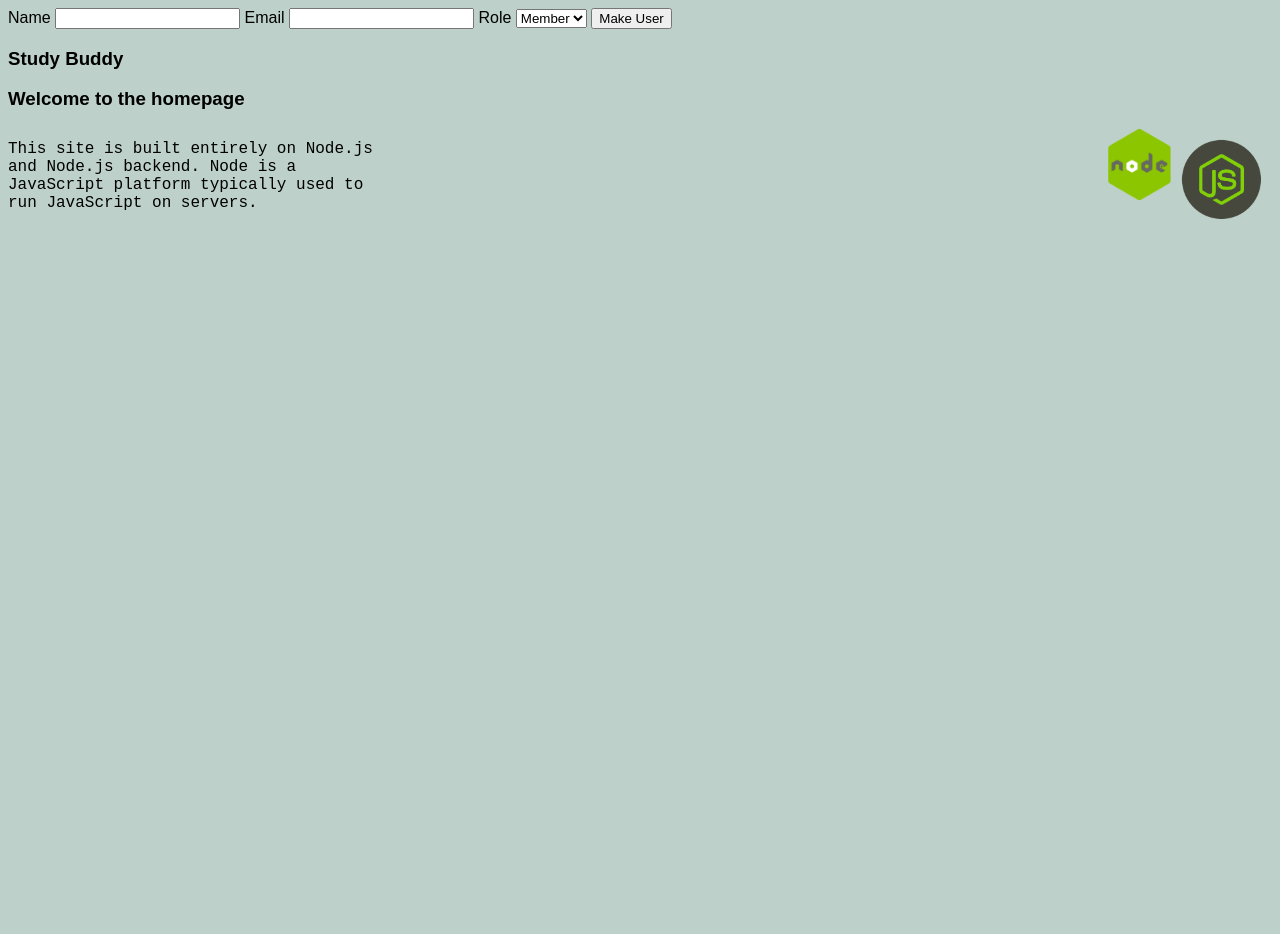
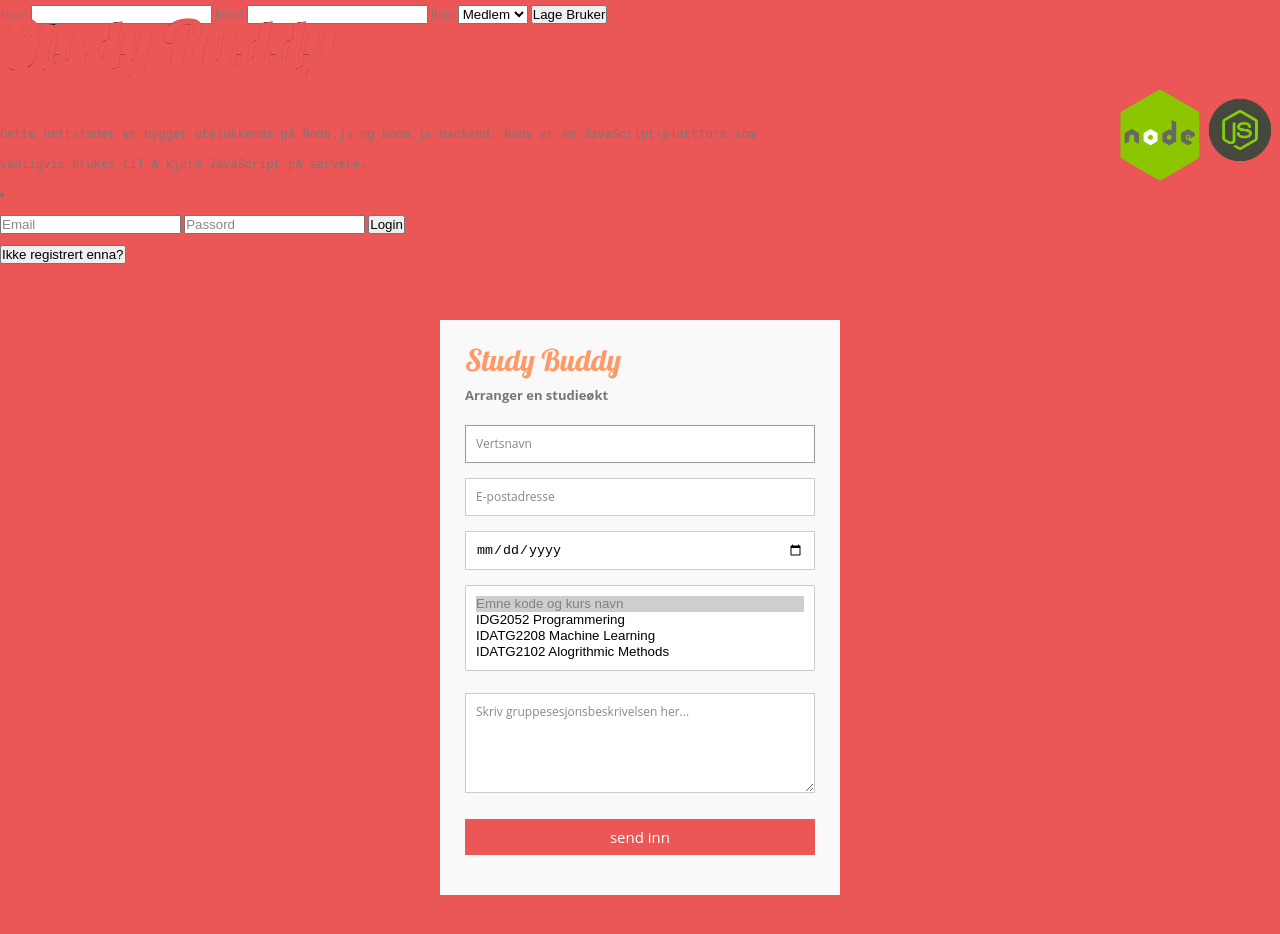
Before and after one commit to beabt05/Integrasjonsprosjekt-Gr.14, a website: page public/index.html in a window 1280 px wide. Before the commit the page ends 800 px from the top, so only its background shows below. Drawn offline with Linux system fonts and the light colour scheme.

Commit message:
Update Node server and frontend structure

```diff
--- a/public/css/style.css
+++ b/public/css/style.css
@@ -1,15 +1,23 @@
 body {
     font-family:Arial, Helvetica, sans-serif;
-    background: rgb(189, 209, 202);
+    background: rgb(191, 194, 193);
     color: black;
 }
+
+@font-face {
+    font-family: "Lobster";
+    src: url("/fonts/Lobster-Regular.ttf") format("truetype");
+}
+
 
 h1 {
     font-family: Lobster;
     font-size: 64px;
-    font-weight: 600;
-    color:gray;
-    width: 30%;
+    color:#EB5757;
+    -webkit-text-stroke: .05px black;
+
+
+
 }
 
 
@@ -21,16 +29,129 @@
 
  .para {
     margin-top: 30px;
-    width: 30%;
+    width: 60%;
     font-family: 'Courier New', Courier, monospace;
  }
 
  #node {
     float: right;
-    width: 5%;
+    width: 80px;
 }
 
 #node2 {
     float: right;
-    width: 8%;
+    width: 80px;
 }
+@import url("https://fonts.googleapis.com/css?family=Open+Sans:300,400,400italic,600|Lobster");
+
+* {
+	margin:0;
+	padding:0;
+	box-sizing:border-box;
+}
+
+body {
+	font-family:"Open Sans", Helvetica, Arial, sans-serif;
+	font-weight:300;
+	font-size: 12px;
+	line-height:30px;
+	color:#777;
+	background:#EB5757;
+}
+
+h3 {
+  font-family:"Lobster", Helvetica, Arial, sans-serif;
+	font-size: 64px;
+	line-height:30px;
+	color:#EB5757;
+}
+
+
+.container {
+	max-width:400px;
+	width:100%;
+	margin:0 auto;
+	position:relative;
+}
+
+#contact input[type="text"], #contact input[type="email"], #contact textarea, #contact button[type="submit"] { font:400 12px/16px "Open Sans", Helvetica, Arial, sans-serif; }
+
+#contact {
+	background:#F9F9F9;
+	padding:25px;
+	margin:50px 0;
+}
+
+#contact h3 {
+	color: #F96;
+	display: block;
+	font-size: 30px;
+	font-weight: 400;
+}
+
+#contact h4 {
+	margin:5px 0 15px;
+	display:block;
+	font-size:13px;
+}
+
+fieldset {
+	border: medium none !important;
+	margin: 0 0 10px;
+	min-width: 100%;
+	padding: 0;
+	width: 100%;
+}
+
+#contact input[type="text"], #contact input[type="email"],#contact input[type="date"],#contact select, #contact input[type="url"], #contact textarea {
+	width:100%;
+	border:1px solid #CCC;
+	background:#FFF;
+	margin:0 0 5px;
+	padding:10px;
+}
+
+#contact input[type="text"]:hover, #contact input[type="email"]:hover, #contact select:hover, #contact textarea:hover {
+	-webkit-transition:border-color 0.3s ease-in-out;
+	-moz-transition:border-color 0.3s ease-in-out;
+	transition:border-color 0.3s ease-in-out;
+	border:1px solid #AAA;
+}
+
+#contact textarea {
+	height:100px;
+	max-width:100%
+  resize:none;
+}
+
+#contact button[type="submit"] {
+	cursor:pointer;
+	width:100%;
+	border:none;
+	background:#EB5757;
+	color:#FFF;
+	margin:0 0 5px;
+	padding:10px;
+	font-size:15px;r
+}
+
+#contact button[type="submit"]:hover {
+	background:#09C;
+	transition:background-color 0.3s ease-in-out;
+}
+
+#contact button[type="submit"]:active { box-shadow:inset 0 1px 3px rgba(0, 0, 0, 0.5); }
+
+#contact input:focus, #contact textarea:focus {
+	outline:0;
+	border:1px solid #999;
+}
+::placeholder {
+    color: #888;
+}
+#navAuthMessage {
+	color: white;
+	display: block;
+	font-size: 30px;
+	font-weight: 400;
+}
--- a/public/index.html
+++ b/public/index.html
@@ -1,14 +1,20 @@
 <!DOCTYPE html>
 <html lang="en">
+<meta charset="UTF-8">
 
 <head>
     <title>Form</title>
     <link rel="stylesheet" type="text/css" href="css/style.css">
+
 </head>
+
+
+
+
 
 <form id="userForm">
     <label>
-        Name
+        Navn
         <input type="text" id="name" required>
     </label>
 
@@ -20,12 +26,15 @@
     <label>
         Role
         <select id="role">
-            <option value="Member">Member</option>
-            <option value="Host">Host</option>
+            <option value="Member">Medlem</option>
+            <option value="Host">Vert</option>
+            <!--<option value="Member">Member</option>-->
+            <!--<option value="Host">Host</option>-->
         </select>
     </label>
 
-    <button type="submit">Make User</button>
+    <button type="submit">Lage Bruker</button>
+    <!--<button type="submit">Make User</button>-->
 
 
 </form>
@@ -33,14 +42,72 @@
 
 
 
-    <h3>Study Buddy</h3>
-    <h3>Welcome to the homepage</h3>
+    <h1>Study Buddy</h1>
+    <h3>Velkommen til landingssiden</h3>
+    <!--<h3>Welcome to the landing page</h3>-->
     <img id="node2" src="images/node2.png" alt="Node JS" width="140%">
     <img id="node" src="images/node-icon.png" alt="JS icon">
-    <p class="para">This site is built entirely on Node.js and Node.js backend.
+    <p class="para">Dette nettstedet er bygget utelukkende på Node.js og Node.js backend.
+        Node er en JavaScript-plattform som vanligvis brukes til å kjøre JavaScript på servere.<p>
+    <!--<p class="para">This site is built entirely on Node.js and Node.js backend.
         Node is a JavaScript platform typically used to run JavaScript on servers.<p>
+        --><body>
+<li class="nav-login">
+  <form class="nav-login-form" id="navAuthForm">
+    <input type="email" name="email" placeholder="Email"
+           required autocomplete="email">
+
+    <input type="password" name="password" id="navPassword"
+           placeholder="Passord" required autocomplete="current-password">
+
+    <button type="submit" id="navAuthBtn">Login</button>
+  </form>
+
+  <div class="nav-login-toggle">
+    <button type="button" id="navToRegister">Ikke registrert enna?</button>
+    <button type="button" id="navToLogin" hidden>Allerede registrert?</button>
+  </div>
+
+  <p id="navAuthMessage" role="status"></p>
+</li>
+
+<div class="container">
+  <form id="contact" action="" method="post">
+    <h3>Study Buddy</h3>
+    <h4>Arranger en studieøkt</h4>
+    <fieldset>
+      <input placeholder="Vertsnavn" type="text" tabindex="1" required autofocus>
+    </fieldset>
+    <fieldset>
+      <input placeholder="E-postadresse" type="email" tabindex="2" required>
+    </fieldset>
+       <fieldset>
+      <input placeholder="date" type="date" tabindex="2" required>
+    </fieldset>
+<fieldset>
+    <select name="course-code" multiple = "multiple">
+        <option value="" disabled selected>Emne kode og kurs navn</option>
+        <option value="IDG2052">IDG2052 Programmering</option>
+        <option value="IDATG2208">IDATG2208 Machine Learning</option>
+        <option value="IDATG2102">IDATG2102 Alogrithmic Methods</option>
+
+    </select>
+</fieldset>
+    <fieldset>
+                 <textarea placeholder="Skriv gruppesesjonsbeskrivelsen her..." tabindex="5" required></textarea>
+    </fieldset>
+    <fieldset>
+      <button name="submit" type="submit" id="contact-submit" data-submit="...Sending">send inn</button>
+    </fieldset>
+  </form>
+
+
+</div>
+
+
 
 </body>
 <script src="js/app.js"></script>
+<script src="js/script.js"></script>
 
 </html>
```
Also changed, not shown: public/fonts/OFL.txt (added, +93 -0 lines), public/fonts/Lobster-Regular.ttf (added), public/images/Study Buddy.png (added), public/images/node.png (deleted), public/images/nodejs-icon.jpg (deleted), 1 other file.
